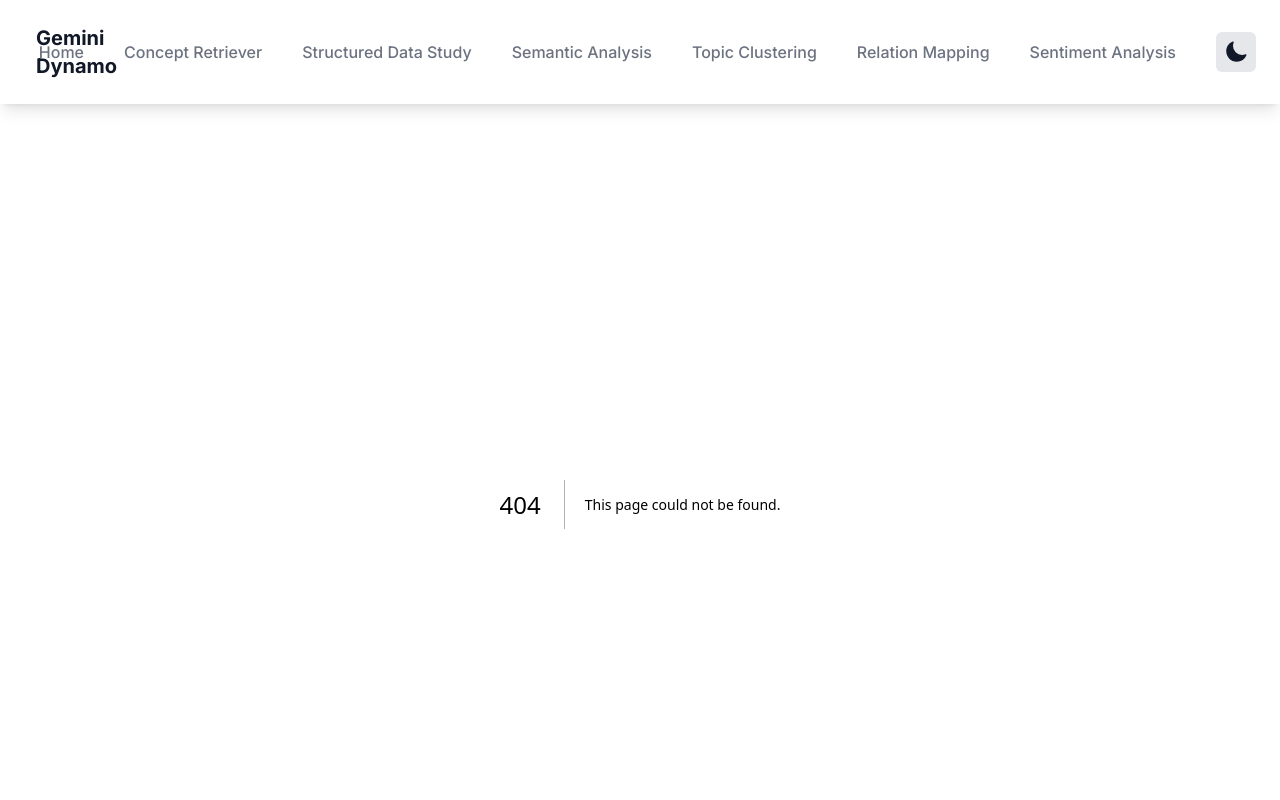
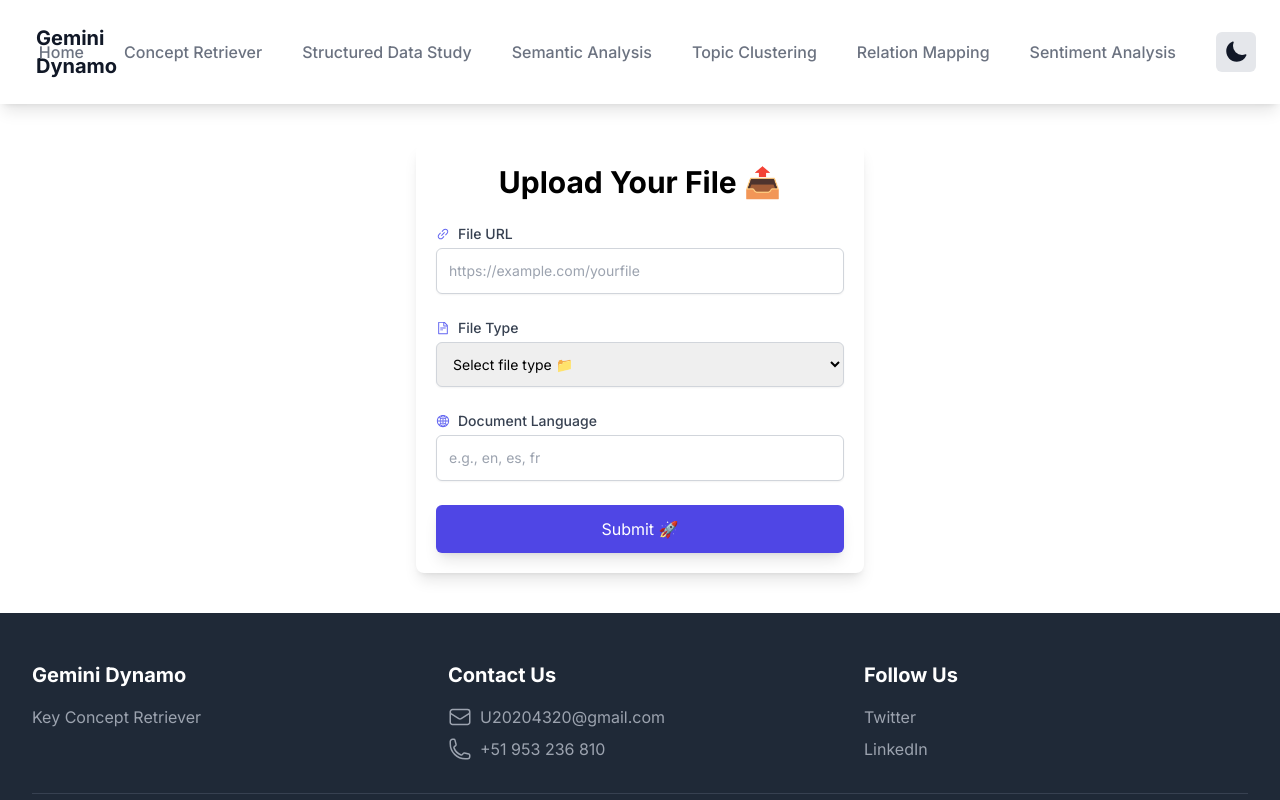
Before and after one commit to AaronSosaRamos/gemini-dynamo-frontend, a Next.js app: page /structured-data-study in a window 1280 px wide. Before the commit this address had no page. Shown: the top 800 px of the page. Built offline with nearby package versions, Linux system fonts and the light colour scheme.

Commit message:
new structured data study imp.
Co-Authored-By: WilfredoAaronSosaRamosBoushtech <139925078+WilfredoAaronSosaRamosBoushtech@users.noreply.github.com>

```diff
--- a/app/concept-retriever/page.tsx
+++ b/app/concept-retriever/page.tsx
@@ -1,9 +1,9 @@
 "use client"
 
-import VideoAnalysisForm from "@/components/VideoAnalysis";
+import KeyConceptRetrieverForm from "@/components/KeyConceptRetriever";
 
-export default function Home() {
+export default function KeyConceptRetriever() {
   return (
-    <VideoAnalysisForm />
+    <KeyConceptRetrieverForm />
   );
 }
--- /dev/null
+++ b/app/structured-data-study/page.tsx
@@ -0,0 +1,9 @@
+"use client"
+
+import StructuredDataStudyForm from "@/components/structured-data-study/SturcturedDataStudyForm";
+
+export default function StructuredDataStudy() {
+  return (
+    <StructuredDataStudyForm />
+  );
+}
--- a/components/VideoAnalysis.tsx
+++ b/components/KeyConceptRetriever.tsx
@@ -4,10 +4,10 @@
 import { videoAnalysisSchema, VideoAnalysisFormData } from '../schemas/validationSchema';
 import api from '../lib/axiosConfig';
 import { toast } from 'react-toastify';
-import Spinner from '../components/Spinner';
-import ResultsList from '../components/ResultsList';
+import Spinner from './Spinner';
+import ResultsList from './ResultsList';
 
-export default function VideoAnalysisForm() {
+export default function KeyConceptRetrieverForm() {
     const [isLoading, setIsLoading] = useState(false);
     const [result, setResult] = useState<any>(null);
 
--- /dev/null
+++ b/components/structured-data-study/SturcturedDataStudyForm.tsx
@@ -0,0 +1,92 @@
+import React from 'react';
+import { useForm } from 'react-hook-form';
+import { z } from 'zod';
+import { zodResolver } from '@hookform/resolvers/zod';
+import { toast, ToastContainer } from 'react-toastify';
+import 'react-toastify/dist/ReactToastify.css';
+import { AiOutlineFileText, AiOutlineLink, AiOutlineGlobal } from 'react-icons/ai';
+
+const inputDataSchema = z.object({
+  file_url: z.string().url({ message: 'Must be a valid URL 🌐' }),
+  file_type: z.enum(['csv', 'json', 'xls', 'xlsx', 'xml'], { message: 'Please select a valid file type 📂' }),
+  lang: z.string().min(2, { message: 'Language code should be at least 2 characters ✍️' }),
+});
+
+type InputData = z.infer<typeof inputDataSchema>;
+
+const StructuredDataStudyForm: React.FC = () => {
+  const { register, handleSubmit, formState: { errors } } = useForm<InputData>({
+    resolver: zodResolver(inputDataSchema),
+  });
+
+  const onSubmit = (data: InputData) => {
+    toast.success('Data successfully submitted 🎉');
+    console.log(data);
+  };
+
+  return (
+    <div className="max-w-md mx-auto mt-10 mb-10 p-5 bg-white shadow-lg rounded-lg transition-all duration-300 hover:shadow-2xl">
+      <h2 className="text-3xl font-bold text-center mb-6">Upload Your File 📤</h2>
+      <form onSubmit={handleSubmit(onSubmit)} className="space-y-6">
+
+        <div className="relative">
+          <label htmlFor="file_url" className="block text-sm font-medium text-gray-700 mb-1 flex items-center">
+            <AiOutlineLink className="mr-2 text-indigo-500" /> File URL
+          </label>
+          <input
+            id="file_url"
+            type="text"
+            className="block w-full p-3 border border-gray-300 rounded-md shadow-sm focus:ring-indigo-500 focus:border-indigo-500 sm:text-sm transition-all duration-300 ease-in-out transform hover:scale-105"
+            placeholder="https://example.com/yourfile"
+            {...register('file_url')}
+          />
+          {errors.file_url && <p className="text-red-500 text-sm mt-1">{errors.file_url.message}</p>}
+        </div>
+
+        <div className="relative">
+          <label htmlFor="file_type" className="block text-sm font-medium text-gray-700 mb-1 flex items-center">
+            <AiOutlineFileText className="mr-2 text-indigo-500" /> File Type
+          </label>
+          <select
+            id="file_type"
+            className="block w-full p-3 border border-gray-300 rounded-md shadow-sm focus:ring-indigo-500 focus:border-indigo-500 sm:text-sm transition-all duration-300 ease-in-out transform hover:scale-105"
+            {...register('file_type')}
+          >
+            <option value="">Select file type 📁</option>
+            <option value="csv">CSV</option>
+            <option value="json">JSON</option>
+            <option value="xls">XLS</option>
+            <option value="xlsx">XLSX</option>
+            <option value="xml">XML</option>
+          </select>
+          {errors.file_type && <p className="text-red-500 text-sm mt-1">{errors.file_type.message}</p>}
+        </div>
+
+        <div className="relative">
+          <label htmlFor="lang" className="block text-sm font-medium text-gray-700 mb-1 flex items-center">
+            <AiOutlineGlobal className="mr-2 text-indigo-500" /> Document Language
+          </label>
+          <input
+            id="lang"
+            type="text"
+            className="block w-full p-3 border border-gray-300 rounded-md shadow-sm focus:ring-indigo-500 focus:border-indigo-500 sm:text-sm transition-all duration-300 ease-in-out transform hover:scale-105"
+            placeholder="e.g., en, es, fr"
+            {...register('lang')}
+          />
+          {errors.lang && <p className="text-red-500 text-sm mt-1">{errors.lang.message}</p>}
+        </div>
+
+        <button
+          type="submit"
+          className="w-full flex justify-center items-center bg-indigo-600 text-white p-3 rounded-md shadow-lg hover:bg-indigo-700 hover:shadow-xl transition-all duration-300 ease-in-out transform hover:scale-105"
+        >
+          Submit 🚀
+        </button>
+      </form>
+
+      <ToastContainer position="top-center" autoClose={3000} />
+    </div>
+  );
+};
+
+export default StructuredDataStudyForm;
```
